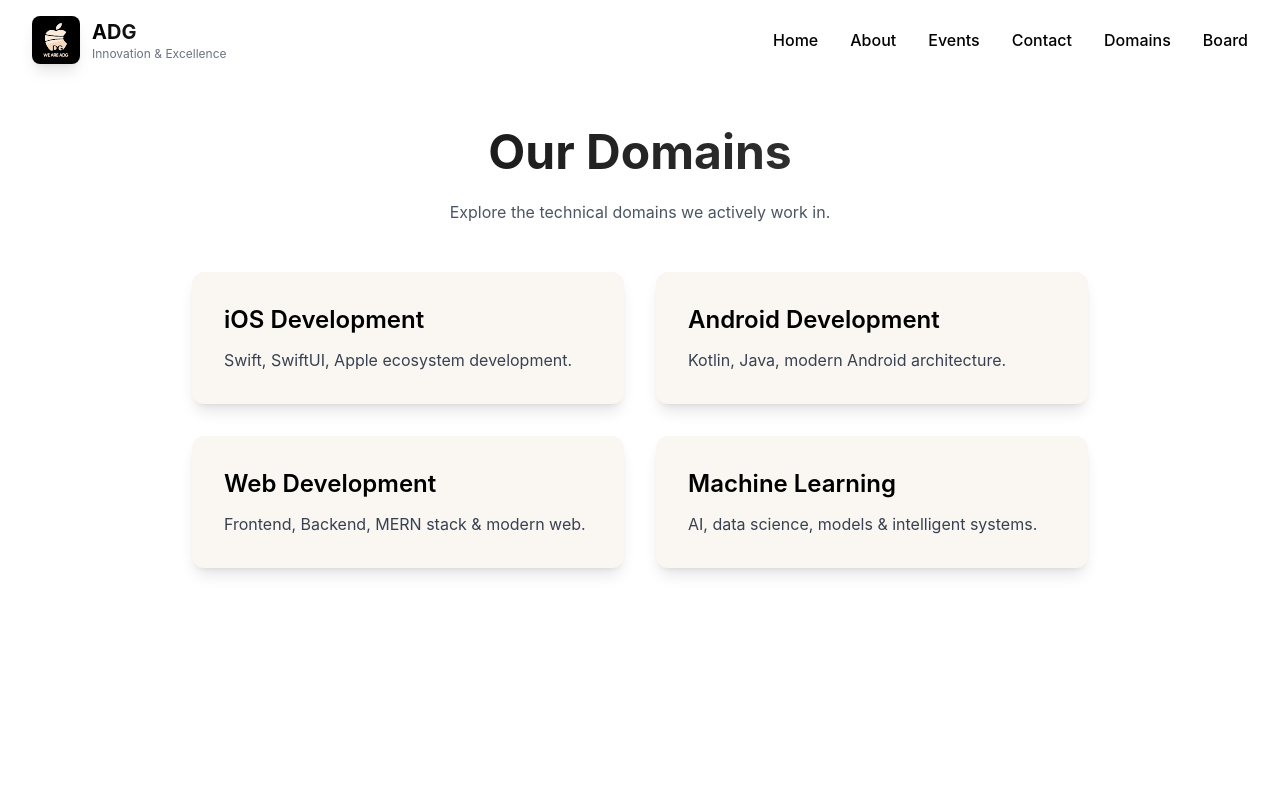
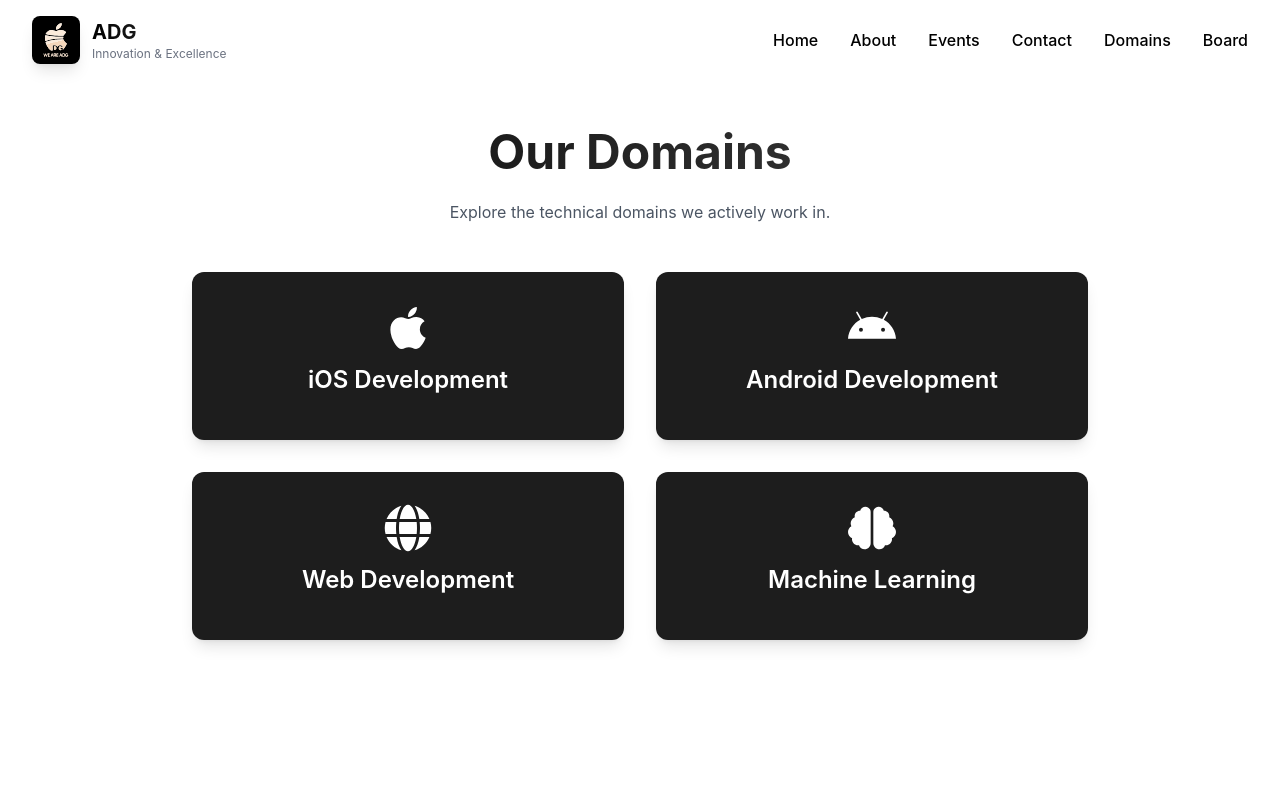
Before and after one commit to appledevgroup/adgmitwebsite, a React (Vite) app in the folder frontend/: page /domains in a window 1280 px wide. Shown: the top 800 px of the page. Built offline with nearby package versions, Linux system fonts and the light colour scheme.

Commit message:
updated domain page

```diff
--- a/frontend/package.json
+++ b/frontend/package.json
@@ -14,6 +14,7 @@
     "lucide-react": "^0.562.0",
     "react": "^18.2.0",
     "react-dom": "^18.2.0",
+    "react-icons": "^5.6.0",
     "react-router-dom": "^6.30.3"
   },
   "devDependencies": {
--- a/frontend/src/pages/Domains.jsx
+++ b/frontend/src/pages/Domains.jsx
@@ -1,25 +1,33 @@
 import { motion } from 'framer-motion'
+import { useState } from 'react'
+import { FaApple, FaAndroid, FaGlobe, FaBrain } from 'react-icons/fa'
 
 const domains = [
   {
     title: 'iOS Development',
-    description: 'Swift, SwiftUI, Apple ecosystem development.',
+    icon: FaApple,
+    description: 'Join our iOS Development domain to master Swift and SwiftUI through exciting projects and workshops. We build innovative apps for iPhones and iPads, exploring ARKit for augmented reality and Core ML for AI features. Members collaborate on real-world applications, from concept to App Store, learning best practices in mobile development and Apple ecosystem integration.',
   },
   {
     title: 'Android Development',
-    description: 'Kotlin, Java, modern Android architecture.',
+    icon: FaAndroid,
+    description: 'Dive into Android Development with our domain covering Kotlin, Java, and modern architecture. We build engaging mobile apps using Material Design and Firebase integration. Members collaborate on location-based apps, camera features, and offline capabilities while learning security, performance optimization, and cross-device compatibility.',
   },
   {
     title: 'Web Development',
-    description: 'Frontend, Backend, MERN stack & modern web.',
+    icon: FaGlobe,
+    description: 'Our Web Development domain empowers members to build dynamic websites and applications using React, Vue, and Angular. We explore the MERN stack with Node.js and MongoDB for full-stack development. Through workshops and team projects, we focus on responsive design, API integration, security practices, and agile methodologies to create modern, accessible web solutions.',
   },
   {
     title: 'Machine Learning',
-    description: 'AI, data science, models & intelligent systems.',
+    icon: FaBrain,
+    description: 'Explore the world of AI and Machine Learning in our domain, where we use Python frameworks like TensorFlow and PyTorch. Members learn deep learning, NLP, and computer vision through hands-on projects and research. We build recommendation systems and predictive models, emphasizing ethical AI practices and deployment on cloud platforms like AWS and GCP.',
   },
 ]
 
 const Domains = () => {
+  const [expanded, setExpanded] = useState(null)
+
   return (
     <section className="min-h-screen pt-32 pb-20 bg-white">
       <div className="container mx-auto px-4 text-center">
@@ -35,15 +43,28 @@ const Domains = () => {
           Explore the technical domains we actively work in.
         </p>
 
-        <div className="grid grid-cols-1 md:grid-cols-2 gap-8 max-w-4xl mx-auto">
+        <div className="grid grid-cols-1 md:grid-cols-2 gap-8 max-w-4xl mx-auto items-start">
           {domains.map((domain, i) => (
             <motion.div
               key={i}
               whileHover={{ scale: 1.03 }}
-              className="p-8 bg-creme-light rounded-xl shadow-lg text-left"
-            >
-              <h3 className="text-2xl font-semibold mb-3">{domain.title}</h3>
-              <p className="text-gray-700">{domain.description}</p>
+              onMouseEnter={() => setExpanded(i)}
+              onMouseLeave={() => setExpanded(null)}
+              className={`p-8 rounded-xl shadow-lg text-left self-start min-h-[9rem] transition-colors duration-300 ${expanded === i ? 'bg-[#1d1d1d] text-white border border-gray-600' : 'bg-[#1d1d1d] text-white'}`}>
+
+              <div className="flex justify-center mb-3">
+                <domain.icon className="text-5xl" />
+              </div>
+              <h3 className="text-2xl font-semibold mb-3 text-center">{domain.title}</h3>
+              <motion.div
+                key={`desc-${i}`}
+                initial={false}
+                animate={{ height: expanded === i ? 'auto' : 0, opacity: expanded === i ? 1 : 0 }}
+                transition={{ duration: 0.3 }}
+                style={{ overflow: 'hidden' }}
+              >
+                <p className="text-white text-center">{domain.description}</p>
+              </motion.div>
             </motion.div>
           ))}
         </div>
```
Also changed, not shown: 1 other file (tests, documents, lock files or other folders).
